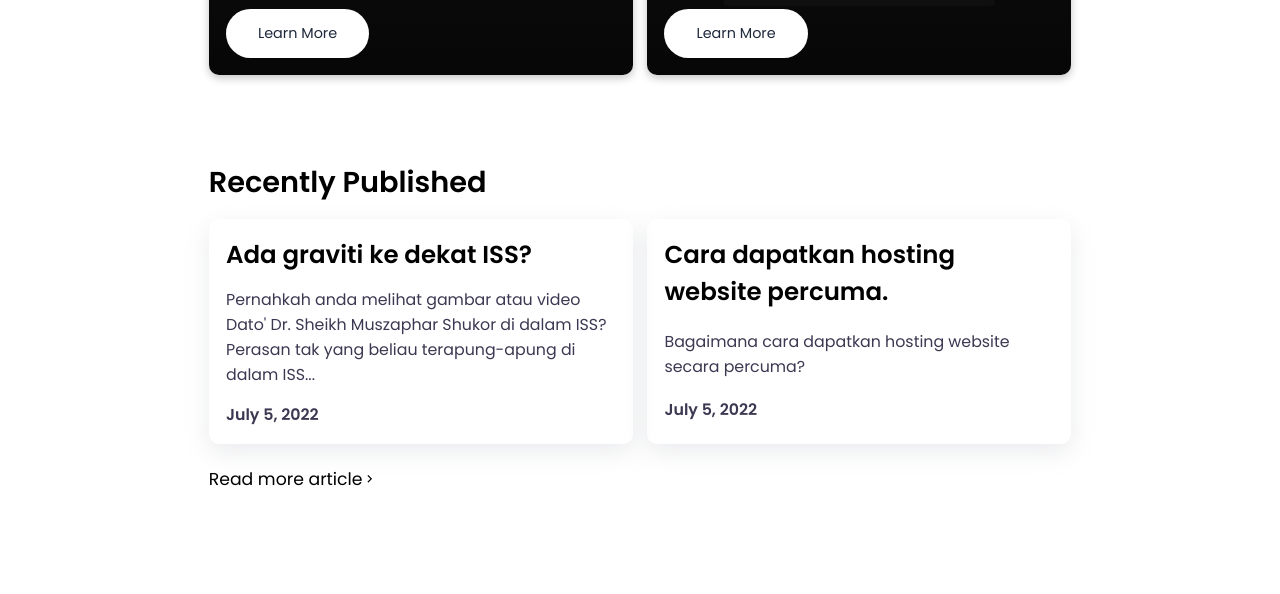
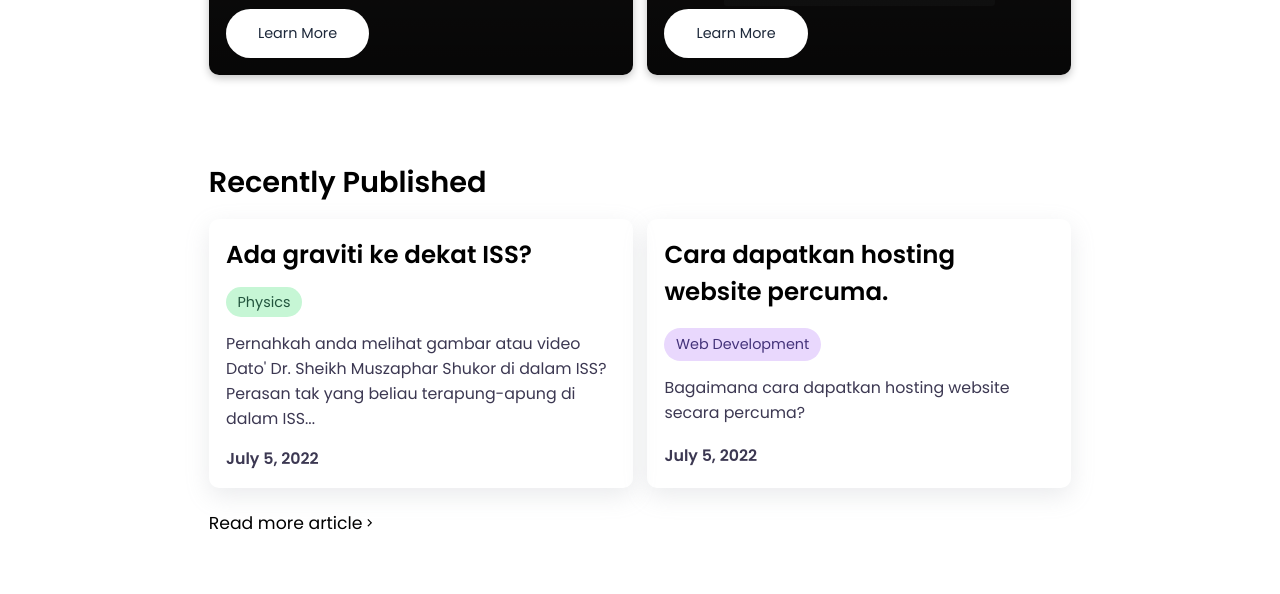
Before and after one commit to aidil-sekandar/portfolio-old, a plain HTML site: page index.html in a window 1280 px wide. Shown: the part 1779-2373 px from the top of the page. Drawn offline with nearby package versions, Linux system fonts and the light colour scheme.

Commit message:
add tags to article

```diff
--- a/css/articles.css
+++ b/css/articles.css
@@ -6,7 +6,7 @@
   font-size: 2rem;
 }
 
-.articles-card > a {
+.articles-card > a:nth-child(1) {
   width: fit-content;
   font-size: 1.7rem;
   font-weight: bold;
@@ -14,7 +14,7 @@
   color: black;
 }
 
-.articles-card > a:hover {
+.articles-card > a:nth-child(1):hover {
   text-decoration: underline;
 }
 
@@ -50,3 +50,23 @@
 .read-more-articles > a:hover {
   text-decoration: underline;
 }
+
+.physics-tags {
+  font-size: 1rem;
+  color: #22543d;
+  background-color: #c6f6d5;
+  width: fit-content;
+  padding: 0.3em 0.8em;
+  border-radius: 9999px;
+}
+
+.web-development-tags {
+  display: flex;
+  align-items: center;
+  font-size: 1rem;
+  color: #44337a;
+  background-color: #e9d8fd;
+  width: fit-content;
+  padding: 0.3em 0.8em;
+  border-radius: 9999px;
+}
--- a/index.html
+++ b/index.html
@@ -103,12 +103,14 @@
         <h1 class="articles-title">Recently Published</h1>
         <div class="projects-grid">
           <div class="articles-card">
-            <a href="https://blog.aidiliskandar.tech/ada-graviti-ke-dekat-iss" target="_blank">Ada graviti ke dekat ISS?</a>
+            <a href="https://blog.aidiliskandar.tech/ada-graviti-ke-dekat-iss" class="articles-title" target="_blank">Ada graviti ke dekat ISS?</a>
+            <a href="https://blog.aidiliskandar.tech/series/physics" class="physics-tags" target="_blank">Physics</a>
             <p>Pernahkah anda melihat gambar atau video Dato' Dr. Sheikh Muszaphar Shukor di dalam ISS? Perasan tak yang beliau terapung-apung di dalam ISS...</p>
             <h4>July 5, 2022</h4>
           </div>
           <div class="articles-card">
             <a href="https://blog.aidiliskandar.tech/cara-dapatkan-hosting-website-percuma" target="_blank">Cara dapatkan hosting website percuma.</a>
+            <a href="https://blog.aidiliskandar.tech/series/web-development" class="web-development-tags" target="_blank">Web Development</a>
             <p>Bagaimana cara dapatkan hosting website secara percuma?</p>
             <h4>July 5, 2022</h4>
           </div>
```
